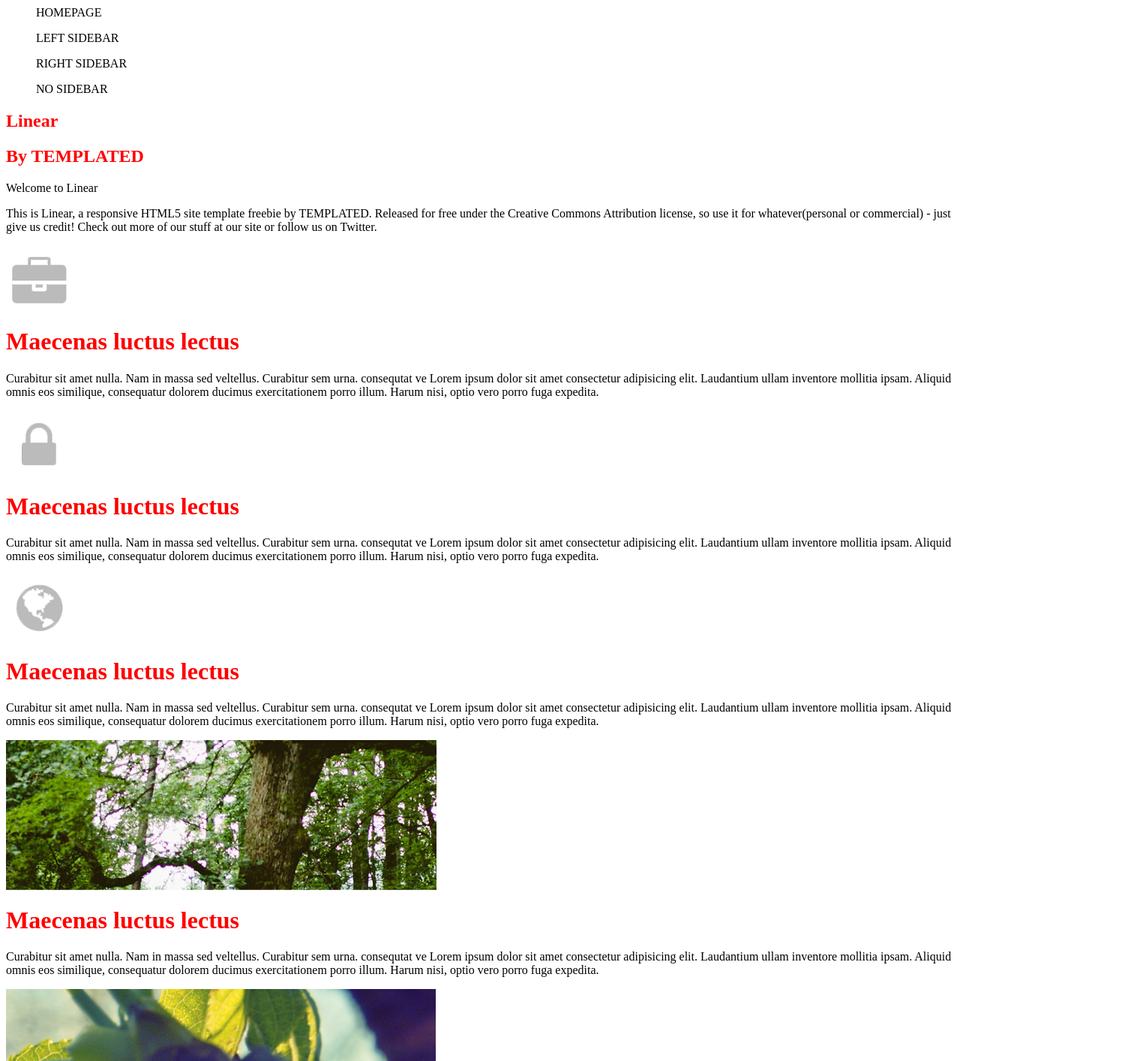
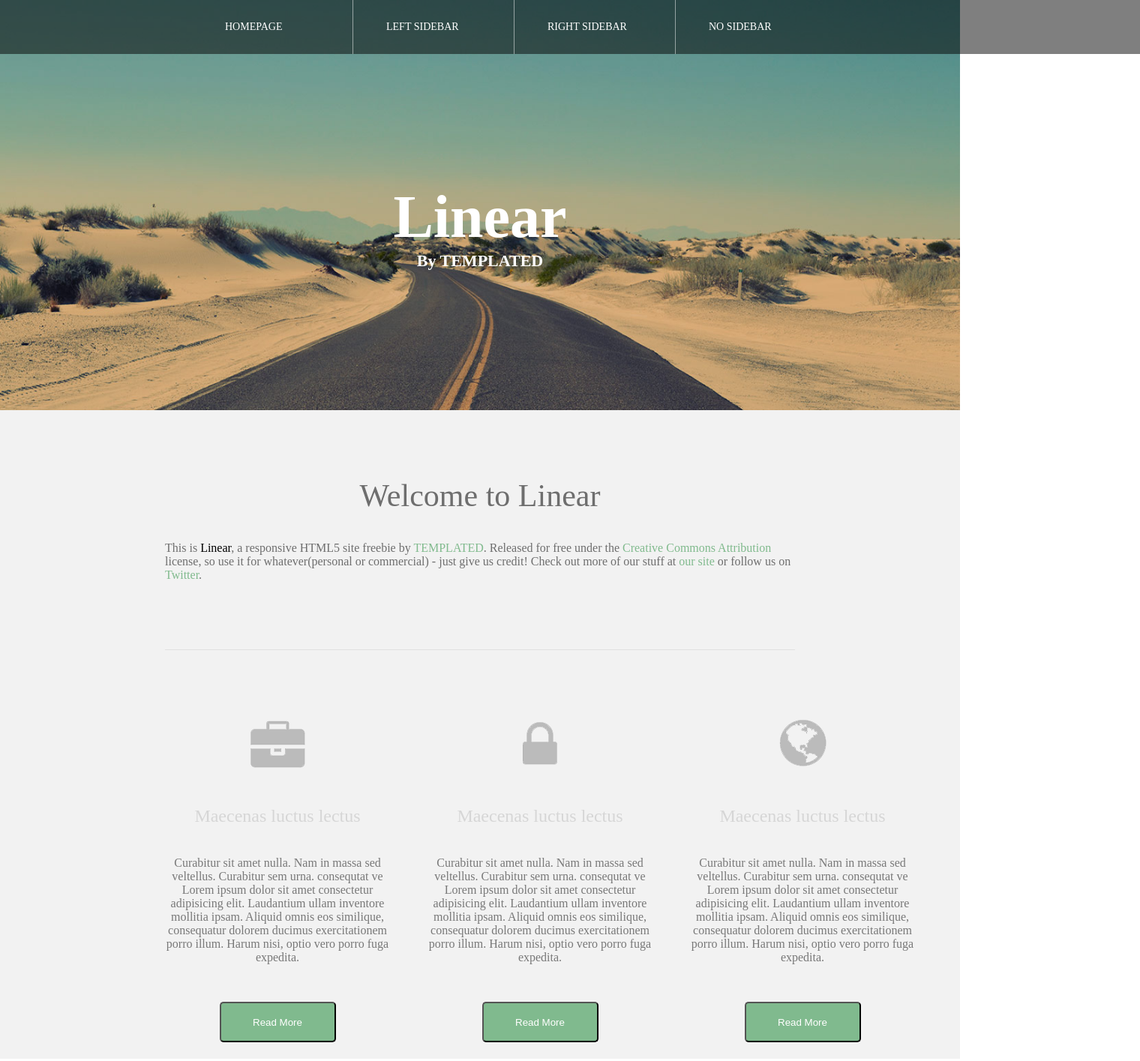
Before and after one commit to zhaojing/ThreeWeek, a website built with Parcel: page week1.html in a window 1280 px wide. Shown: the top 1415 px of the page at 75% size, 1520 px wide, since content can reach past the window. Built offline with nearby package versions, Linux system fonts and the light colour scheme.

Commit message:
first page style

```diff
--- a/css/first-page.css
+++ b/css/first-page.css
@@ -1,3 +1,178 @@
+header {
+    background-image: url("../images/header.jpg");
+    background-size: cover;
+    height: 567px;
+    margin: 0 auto;
+}
+body {
+    margin: 0;
+}
+nav {
+    min-width: 1000px;
+    background-color: rgba(0, 0, 0, 0.5);
+    height: 72px;
+    padding: 0 260px;
+}
+.nav-item {
+    display: inline-block;
+    margin-top: 0px;
+    color: white;
+    font-size: 14px;
+    border: solid #ffffff80;
+    border-width: 0 1px 0 0;
+    width: 170px;
+    height: 72px;
+    line-height: 72px;
+}
+.nav-item:last-child{
+    border:none
+}
+
+.headerSection {
+    margin-top: 172px;
+    display: flex;
+    align-items: center;
+    flex-direction: column;
+}
 h1 {
-    color: red;
+    font-size: 80px;
+    color: white;
+    font-weight: bold;
+    margin: 0;
 }
+h2 {
+    margin: 0px auto;
+    font-size: 22px;
+    color: white;
+
+}
+.main {
+    background-color: rgb(242,242,242);
+    padding: 0 220px;
+    margin-top: -20px;
+}
+.topic {
+    padding: 90px 0;
+    border: solid rgb(225, 225, 225);
+    border-width: 0 0 1px 0;
+}
+.title {
+  font-size: 42px;
+  text-align: center;
+  color: #6e6e6e;
+  margin: 0;
+}
+.topicInfo {
+    margin: 37px 0 auto;
+    color: #6e6e6e;
+}
+.readContents {
+    overflow: hidden;
+    min-width: 1000px;
+}
+.read {
+    float: left;
+    vertical-align: middle;
+    width: 30%;
+    height: 545;
+    margin-right: 50px;
+}
+.read:last-child {
+    margin-right: 0px;
+}
+.readImage {
+   margin: 80px auto 0 auto;
+   display: block;
+}
+.readButton {
+    margin: 50px auto 0 auto;
+    display: block;
+    width: 155px;
+    height: 54px;
+    background-color: #80ba8e;
+    color: white;
+    border-radius:5px;
+}
+h3 {
+    margin: 40px auto;
+    font-size: 24px;
+    color: #d6d6d6;
+    text-align: center;
+    font-weight: 100
+}
+.readContent {
+    font-size: 16px;
+    color: #787878;
+    text-align: center;
+}
+.imageContainers {
+    display: block;
+    margin: 75px auto  75px auto;
+    width: 1214px;
+    overflow: hidden;
+}
+.imageContainer {
+    float: left;
+    width: 577px;
+    padding: 0 50px 50px 0;
+}
+.imageContainer:nth-child(2n) {
+    padding: 0;
+}
+.image {
+    height: 202px;
+    width: 577px;
+}
+h4 {
+    margin-top: 51px;
+    text-align: center;
+    font-size: 28px;
+    color: #6c6c6c;
+}
+.imageIntroduce {
+    text-align: center;
+    font-size: 16px;
+    color: #a3a3a3;
+}
+.introduceView {
+    background-image: url("../images/header.jpg");
+    padding: 120px 120px;
+    background-position: center;
+    background-size: cover;
+}
+.introduce {
+    text-align: center;
+    color: white;
+    vertical-align: middle;
+    font-size: 24px;
+}
+footer {
+    margin-top: -42px;
+    background-color: black;
+}
+.footerTitle {
+    color: white;
+    text-align: center;
+    font-size: 42px;
+    padding-top: 71px;
+}
+.footIntroduce {
+    color: #434343;
+    font-size: 24px;
+    text-align: center;
+    margin-top: 10px;
+}
+.footerImages {
+    margin: 50 auto 91 auto;
+    width: 160px;
+}
+.footerInfo {
+    color: #2d2d2d;
+    text-align: center;
+    font-size: 12px;
+    line-height: 110px;
+    border: solid #ffffff80;
+    border-width: 0.5px 0 0 0;
+}
+
+p{margin:0 0;}
--- a/week1.html
+++ b/week1.html
@@ -5,93 +5,111 @@
     <meta name="viewport" content="width=device-width, initial-scale=1.0">
     <meta http-equiv="X-UA-Compatible" content="ie=edge">
     <title>3 weeks 3 pages first week</title>
-    <link href="./css/first-page.css" rel="stylesheet">
+    <link rel="stylesheet" type="text/css" href="./css/first-page.css">
 </head>
 
 <body>
-    <header>
+    <header class="header">
         <nav>
-            <ul>HOMEPAGE</ul>
-            <ul>LEFT SIDEBAR</ul>
-            <ul>RIGHT SIDEBAR</ul>
-            <ul>NO SIDEBAR</ul>
+            <ul class="nav-item">HOMEPAGE</ul>
+            <ul class="nav-item">LEFT SIDEBAR</ul>
+            <ul class="nav-item">RIGHT SIDEBAR</ul>
+            <ul class="nav-item">NO SIDEBAR</ul>
         </nav>
-        <section>
+        <section class="headerSection">
             <h1>Linear</h1>
-            <h1>By TEMPLATED</h1>
+            <h2>By TEMPLATED</h1>
         </section>
     </header>
-    <div>
-        <P>Welcome to Linear</P>
-        <P>This is Linear, a responsive HTML5 site template freebie by TEMPLATED. Released for free under the Creative Commons
-            Attribution license, so use it for whatever(personal or commercial) - just give us credit! Check out more of
-            our stuff at our site or follow us on Twitter.</P>
+    <div class="main">
+        <div class="topic">
+            <P class="title">Welcome to Linear</P>
+            <P class="topicInfo">This is
+                <span style="color: #000000">Linear</span>, a responsive HTML5 site freebie by
+                <span style="color: #80ba8d">TEMPLATED</span>. Released for free under the
+                <span style="color: #80ba8d">Creative Commons Attribution
+                </span> license, so use it for whatever(personal or commercial) - just give us credit! Check out more of
+                our stuff at
+                <span style="color: #80ba8d">our site</span> or follow us on
+                <span style="color: #80ba8d">Twitter</span>.</P>
+        </div>
+        <div class="readContents">
+            <div class="read">
+                <img class="readImage" src="images/icon1.png" />
+                <h3>Maecenas luctus lectus</h3>
+                    <P class="readContent">Curabitur sit amet nulla. Nam in massa sed veltellus. Curabitur sem urna. consequtat ve Lorem ipsum dolor
+                        sit amet consectetur adipisicing elit. Laudantium ullam inventore mollitia ipsam. Aliquid omnis eos
+                        similique, consequatur dolorem ducimus exercitationem porro illum. Harum nisi, optio vero porro fuga
+                        expedita.
+                    </P>
+                    <button class="readButton">Read More</button>
+            </div>
+            <div class="read">
+                <img class="readImage" src="images/icon2.png" />
+                <h3>Maecenas luctus lectus</h3>
+                    <P class="readContent">Curabitur sit amet nulla. Nam in massa sed veltellus. Curabitur sem urna. consequtat ve Lorem ipsum dolor
+                        sit amet consectetur adipisicing elit. Laudantium ullam inventore mollitia ipsam. Aliquid omnis eos
+                        similique, consequatur dolorem ducimus exercitationem porro illum. Harum nisi, optio vero porro fuga
+                        expedita.
+                    </P>
+                    <button class="readButton">Read More</button>
+            </div>
+            <div class="read">
+                <img class="readImage" src="images/icon3.png" />
+                <h3>Maecenas luctus lectus</h3>
+                    <P class="readContent">Curabitur sit amet nulla. Nam in massa sed veltellus. Curabitur sem urna. consequtat ve Lorem ipsum dolor
+                        sit amet consectetur adipisicing elit. Laudantium ullam inventore mollitia ipsam. Aliquid omnis eos
+                        similique, consequatur dolorem ducimus exercitationem porro illum. Harum nisi, optio vero porro fuga
+                        expedita.
+                    </P>
+                    <button class="readButton">Read More</button>
+            </div>
+        </div>
     </div>
-    <div>
-        <div>
-            <img src="images/icon1.png" />
-            <h1>Maecenas luctus lectus</h1>
-            <P>Curabitur sit amet nulla. Nam in massa sed veltellus. Curabitur sem urna. consequtat ve Lorem ipsum dolor sit
+    <div class="imageContainers">
+        <div class="imageContainer">
+            <img class="image" src="images/pic01.jpg" />
+            <h4>Maecenas luctus lectus</h4>
+            <P class="imageIntroduce">Curabitur sit amet nulla. Nam in massa sed veltellus. Curabitur sem urna. consequtat ve Lorem ipsum dolor sit
                 amet consectetur adipisicing elit. Laudantium ullam inventore mollitia ipsam. Aliquid omnis eos similique,
                 consequatur dolorem ducimus exercitationem porro illum. Harum nisi, optio vero porro fuga expedita.</P>
         </div>
-        <div>
-            <img src="images/icon2.png" />
-            <h1>Maecenas luctus lectus</h1>
-            <P>Curabitur sit amet nulla. Nam in massa sed veltellus. Curabitur sem urna. consequtat ve Lorem ipsum dolor sit
+        <div class="imageContainer">
+            <img class="image" src="images/pic02.jpg" />
+            <h4>Maecenas luctus lectus</h4>
+            <P class="imageIntroduce">Curabitur sit amet nulla. Nam in massa sed veltellus. Curabitur sem urna. consequtat ve Lorem ipsum dolor sit
                 amet consectetur adipisicing elit. Laudantium ullam inventore mollitia ipsam. Aliquid omnis eos similique,
                 consequatur dolorem ducimus exercitationem porro illum. Harum nisi, optio vero porro fuga expedita.</P>
         </div>
-        <div>
-            <img src="images/icon3.png" />
-            <h1>Maecenas luctus lectus</h1>
-            <P>Curabitur sit amet nulla. Nam in massa sed veltellus. Curabitur sem urna. consequtat ve Lorem ipsum dolor sit
+        <div class="imageContainer">
+            <img class="image" src="images/pic03.jpg" />
+            <h4>Maecenas luctus lectus</h4>
+            <P class="imageIntroduce">Curabitur sit amet nulla. Nam in massa sed veltellus. Curabitur sem urna. consequtat ve Lorem ipsum dolor sit
+                amet consectetur adipisicing elit. Laudantium ullam inventore mollitia ipsam. Aliquid omnis eos similique,
+                consequatur dolorem ducimus exercitationem porro illum. Harum nisi, optio vero porro fuga expedita.</P>
+        </div>
+        <div class="imageContainer">
+            <img class="image" src="images/pic04.jpg" />
+            <h4>Maecenas luctus lectus</h4>
+            <P class="imageIntroduce">Curabitur sit amet nulla. Nam in massa sed veltellus. Curabitur sem urna. consequtat ve Lorem ipsum dolor sit
                 amet consectetur adipisicing elit. Laudantium ullam inventore mollitia ipsam. Aliquid omnis eos similique,
                 consequatur dolorem ducimus exercitationem porro illum. Harum nisi, optio vero porro fuga expedita.</P>
         </div>
     </div>
-    <div>
-        <div>
-            <img src="images/pic01.jpg" />
-            <h1>Maecenas luctus lectus</h1>
-            <P>Curabitur sit amet nulla. Nam in massa sed veltellus. Curabitur sem urna. consequtat ve Lorem ipsum dolor sit
-                amet consectetur adipisicing elit. Laudantium ullam inventore mollitia ipsam. Aliquid omnis eos similique,
-                consequatur dolorem ducimus exercitationem porro illum. Harum nisi, optio vero porro fuga expedita.</P>
+    <div class="introduceView">
+        <P class="introduce">Lorem ipsum dolor sit amet,Lorem ipsum dolor sit amet,Lorem ipsum dolor sit amet, consectetur adipisicing elit. Ipsa
+            in corporis mollitia fugiat non eligendi beatae. Quam</P>
+    </div>
+    <footer>
+        <p class="footerTitle">Get in touch</p>
+        <p class="footIntroduce">Lorem ipsum dolor sit quibusdam</p>
+        <div class="footerImages">
+            <img src="images/t.png" />
+            <img src="images/f.png" />
+            <img src="images/f.png" />
+            <img src="images/d.png" />
         </div>
-        <div>
-            <img src="images/pic02.jpg" />
-            <h1>Maecenas luctus lectus</h1>
-            <P>Curabitur sit amet nulla. Nam in massa sed veltellus. Curabitur sem urna. consequtat ve Lorem ipsum dolor sit
-                amet consectetur adipisicing elit. Laudantium ullam inventore mollitia ipsam. Aliquid omnis eos similique,
-                consequatur dolorem ducimus exercitationem porro illum. Harum nisi, optio vero porro fuga expedita.</P>
-        </div>
-        <div>
-            <img src="images/pic03.jpg" />
-            <h1>Maecenas luctus lectus</h1>
-            <P>Curabitur sit amet nulla. Nam in massa sed veltellus. Curabitur sem urna. consequtat ve Lorem ipsum dolor sit
-                amet consectetur adipisicing elit. Laudantium ullam inventore mollitia ipsam. Aliquid omnis eos similique,
-                consequatur dolorem ducimus exercitationem porro illum. Harum nisi, optio vero porro fuga expedita.</P>
-        </div>
-        <div>
-            <img src="images/pic04.jpg" />
-            <h1>Maecenas luctus lectus</h1>
-            <P>Curabitur sit amet nulla. Nam in massa sed veltellus. Curabitur sem urna. consequtat ve Lorem ipsum dolor sit
-                amet consectetur adipisicing elit. Laudantium ullam inventore mollitia ipsam. Aliquid omnis eos similique,
-                consequatur dolorem ducimus exercitationem porro illum. Harum nisi, optio vero porro fuga expedita.</P>
-        </div>
-    </div>
-    <P>Lorem ipsum dolor sit amet, consectetur adipisicing elit. Ipsa in corporis mollitia fugiat non eligendi beatae. Quam
-        delectus, cum repellendus placeat numquam iure possimus, eius quidem quae aliquid earum. Quam.</P>
-    <footer>
-        <strong>Get In touch</strong>
-        <p>Lorem ipsum dolor sit quibusdam </p>
-        <div>
-           <img src="images/t.png"/>
-           <img src="images/f.png"/>
-           <img src="images/f.png"/>
-           <img src="images/d.png"/>
-        </div>
-        <p>Design ***</p>
+        <p class="footerInfo">Design: TEMPLATED *****</p>
     </footer>
 </body>
 
```
Also changed, not shown: 1 other file.
